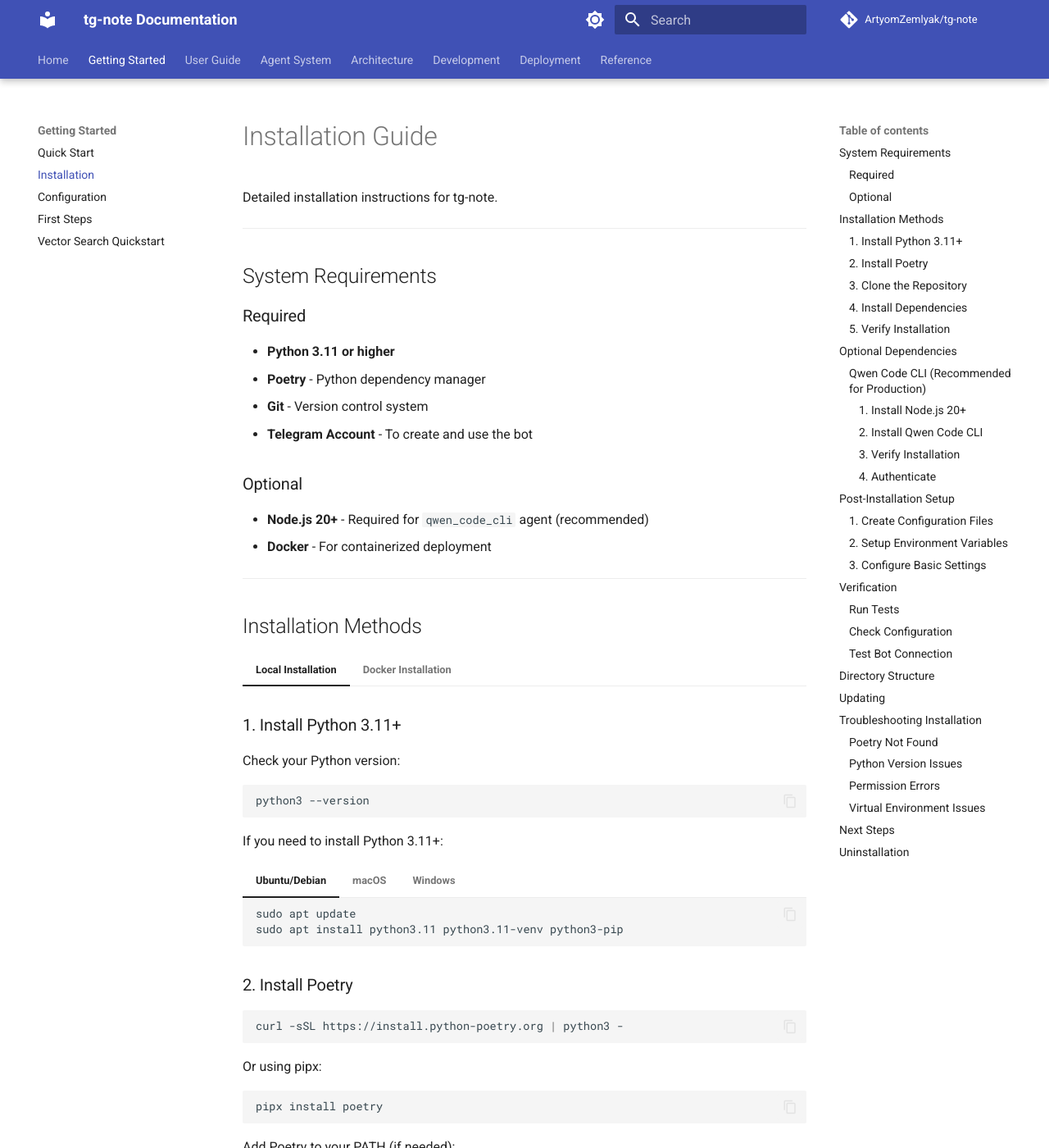
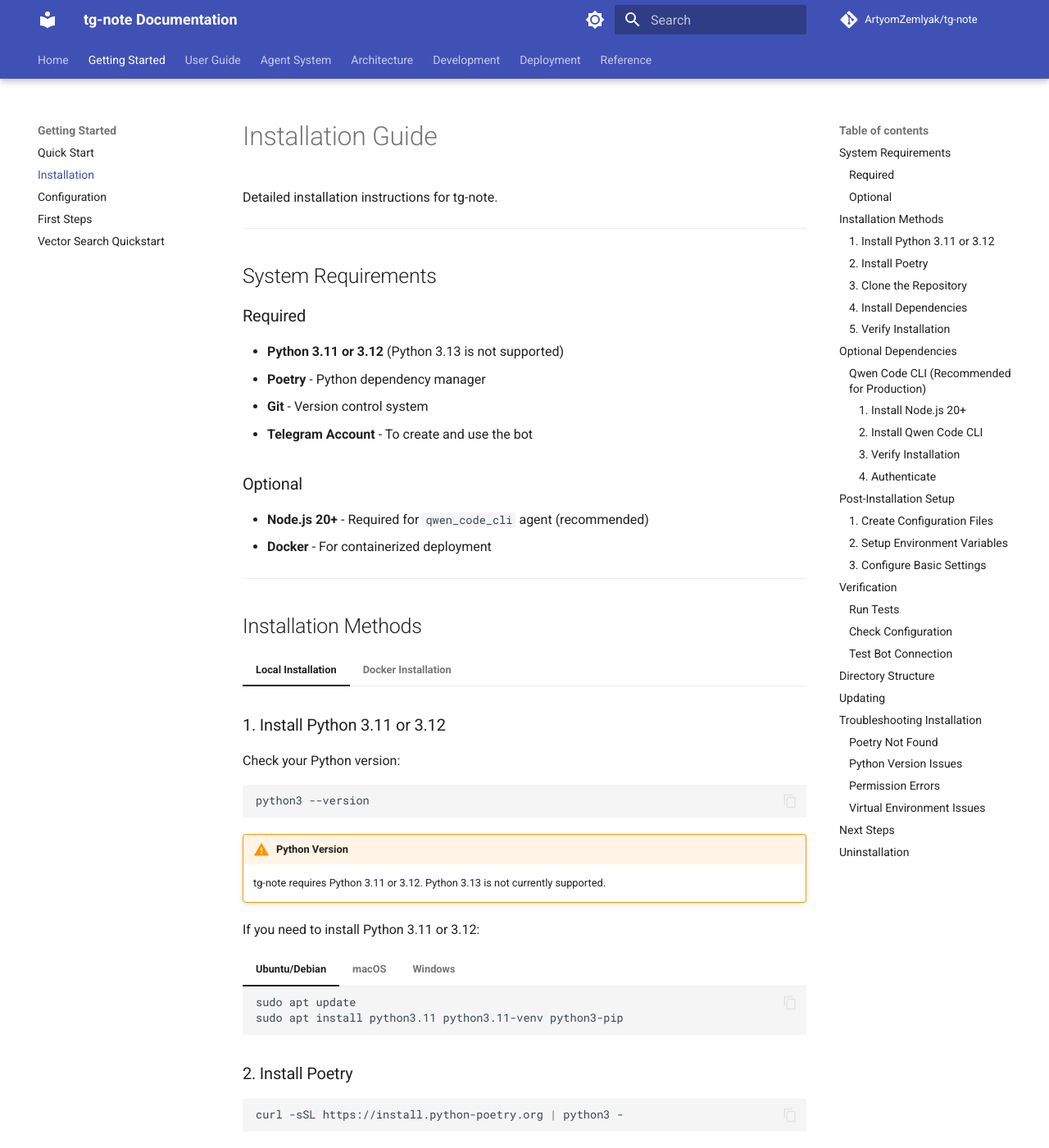
Before and after one commit to ArtyomZemlyak/tg-note, an MkDocs documentation site: the page built from docs_site/getting-started/installation.md, in a window 1280 px wide and 1400 px high. Shown: the whole window at 82% size. Built offline with MkDocs 1.6.1 and Material for MkDocs 9.7.7, drawn with Linux system fonts in a browser that asks for light colours; comment, search, counter and statistics services are not loaded; the version menu is left out; some of the changed text lies outside the part shown.

Commit message:
Refine Python version requirement to 3.11-3.12
Co-authored-by: artyom.zemlyak <artyom.zemlyak@gmail.com>

````diff
--- a/docs_site/agents/autonomous-agent.md
+++ b/docs_site/agents/autonomous-agent.md
@@ -53,7 +53,7 @@ Unlike the Qwen Code CLI agent (which uses Node.js), the autonomous agent is pur
 
 ### Prerequisites
 
-- Python 3.11+
+- Python 3.11 or 3.12
 - Poetry (recommended) or pip
 - OpenAI API key or compatible API endpoint
 
--- a/docs_site/getting-started/installation.md
+++ b/docs_site/getting-started/installation.md
@@ -8,7 +8,7 @@ Detailed installation instructions for tg-note.
 
 ### Required
 
-- **Python 3.11 or higher**
+- **Python 3.11 or 3.12** (Python 3.13 is not supported)
 - **Poetry** - Python dependency manager
 - **Git** - Version control system
 - **Telegram Account** - To create and use the bot
@@ -24,7 +24,7 @@ Detailed installation instructions for tg-note.
 
 === "Local Installation"
 
-    ### 1. Install Python 3.11+
+    ### 1. Install Python 3.11 or 3.12
 
     Check your Python version:
 
@@ -32,7 +32,10 @@ Detailed installation instructions for tg-note.
     python3 --version
     ```
 
-    If you need to install Python 3.11+:
+    !!! warning "Python Version"
+        tg-note requires Python 3.11 or 3.12. Python 3.13 is not currently supported.
+
+    If you need to install Python 3.11 or 3.12:
 
     === "Ubuntu/Debian"
         ```bash
@@ -235,6 +238,10 @@ poetry run python -c "from config import settings; print(settings)"
 ### Test Bot Connection
 
 ```bash
+# Recommended: Use the console script
+poetry run tg-note
+
+# Or directly with Python
 poetry run python main.py
 ```
 
````
Also changed, not shown: README.md (+7 -3 lines), docs_site/getting-started/first-steps.md (+4 -0 lines), docs_site/getting-started/quick-start.md (+9 -2 lines), docs_site/index.md (+5 -1 lines).
